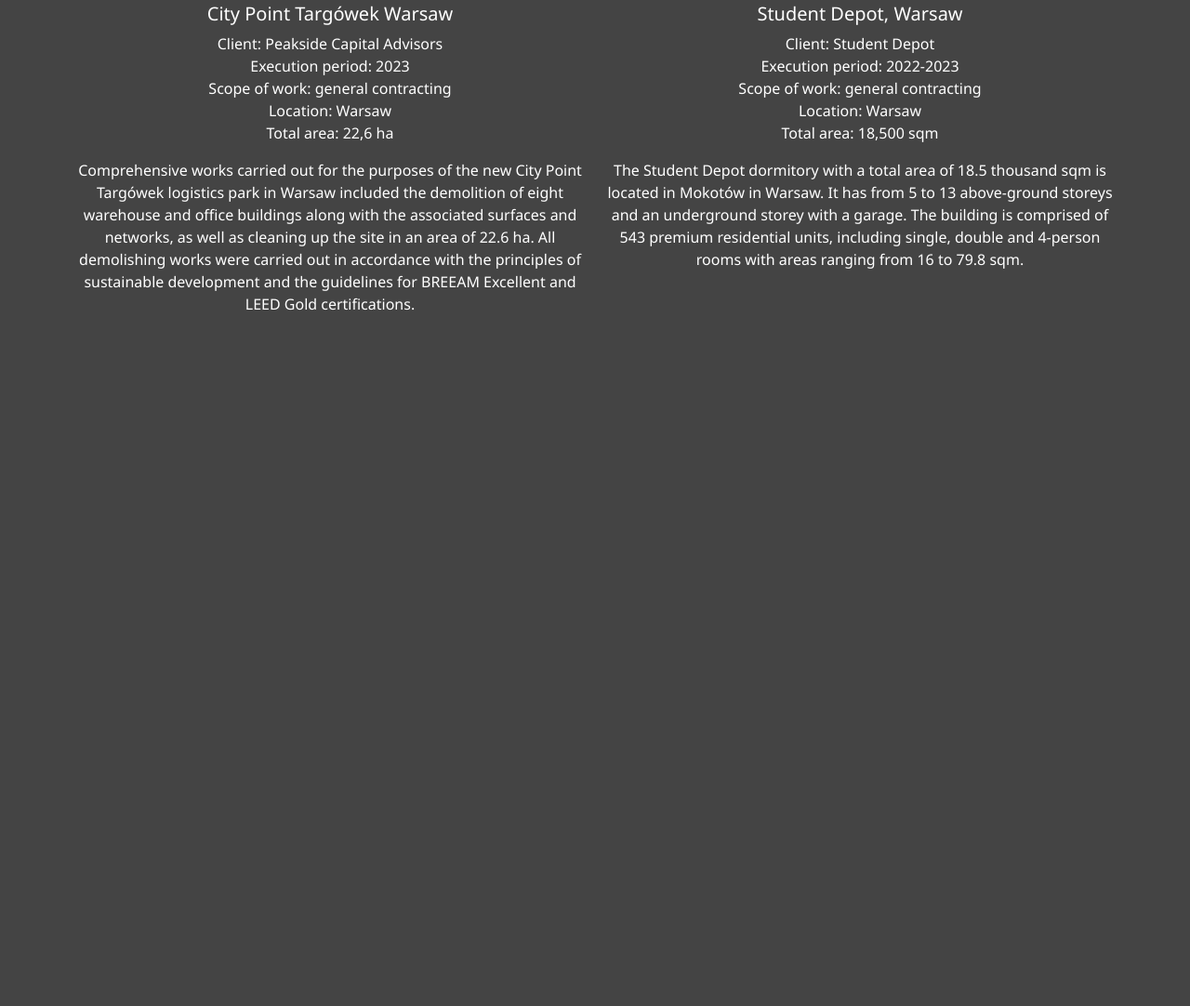
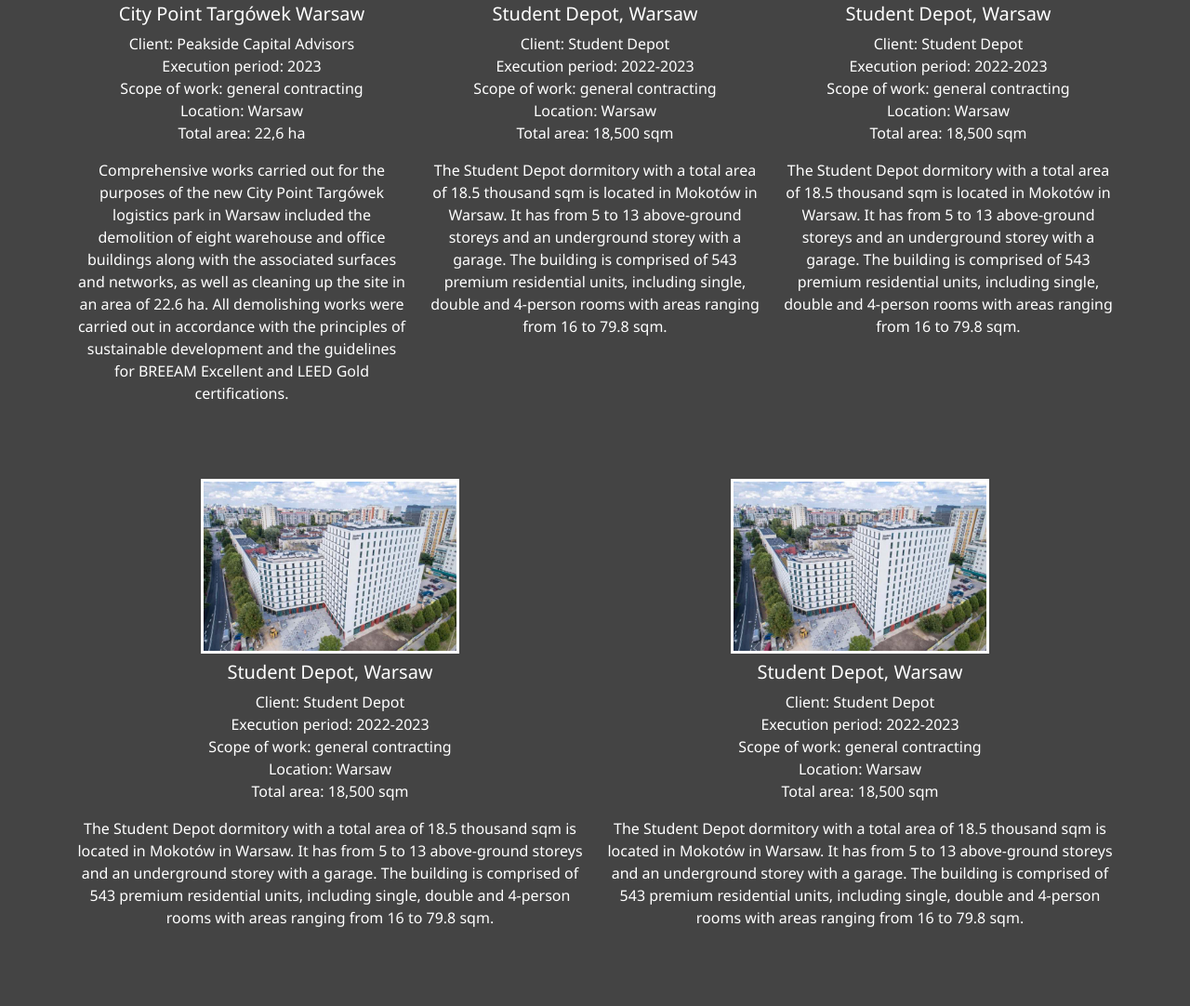
Before and after one commit to sebastianstrus/dianafostiak, a website: page work.html in a window 1280 px wide. Shown: the part 504-1586 px from the top of the page at 93% size. Before the commit the page ends 987 px from the top, so only its background shows below. Drawn offline with nearby package versions, Linux system fonts and the light colour scheme.

Commit message:
Updated work

```diff
--- a/work.html
+++ b/work.html
@@ -99,6 +99,63 @@
           </div>
         </div>
 
+        <div class="col">
+          <div class="item main-project">
+            <a href="https://getalerty.com/">
+              <img src="img/case/2/project_2_1.jpg" alt="Project">
+            </a>
+
+            <h5>Student Depot, Warsaw</h5>
+            <p>Client: Student Depot<br>
+              Execution period: 2022-2023<br>
+              Scope of work: general contracting<br>
+              Location: Warsaw<br>
+              Total area: 18,500 sqm
+            </p>
+
+            <p>The Student Depot dormitory with a total area of 18.5 thousand sqm is located in Mokotów in Warsaw. It has from 5 to 13 above-ground storeys and an underground storey with a garage. The building is comprised of 543 premium residential units, including single, double and 4-person rooms with areas ranging from 16 to 79.8 sqm.</p>
+
+          </div>
+        </div>
+
+        <div class="col">
+          <div class="item main-project">
+            <a href="https://getalerty.com/">
+              <img src="img/case/2/project_2_1.jpg" alt="Project">
+            </a>
+
+            <h5>Student Depot, Warsaw</h5>
+            <p>Client: Student Depot<br>
+              Execution period: 2022-2023<br>
+              Scope of work: general contracting<br>
+              Location: Warsaw<br>
+              Total area: 18,500 sqm
+            </p>
+
+            <p>The Student Depot dormitory with a total area of 18.5 thousand sqm is located in Mokotów in Warsaw. It has from 5 to 13 above-ground storeys and an underground storey with a garage. The building is comprised of 543 premium residential units, including single, double and 4-person rooms with areas ranging from 16 to 79.8 sqm.</p>
+
+          </div>
+        </div>
+
+        <div class="col">
+          <div class="item main-project">
+            <a href="https://getalerty.com/">
+              <img src="img/case/2/project_2_1.jpg" alt="Project">
+            </a>
+
+            <h5>Student Depot, Warsaw</h5>
+            <p>Client: Student Depot<br>
+              Execution period: 2022-2023<br>
+              Scope of work: general contracting<br>
+              Location: Warsaw<br>
+              Total area: 18,500 sqm
+            </p>
+
+            <p>The Student Depot dormitory with a total area of 18.5 thousand sqm is located in Mokotów in Warsaw. It has from 5 to 13 above-ground storeys and an underground storey with a garage. The building is comprised of 543 premium residential units, including single, double and 4-person rooms with areas ranging from 16 to 79.8 sqm.</p>
+
+          </div>
+        </div>
+
 
       </div><!-- row -->
 
```
